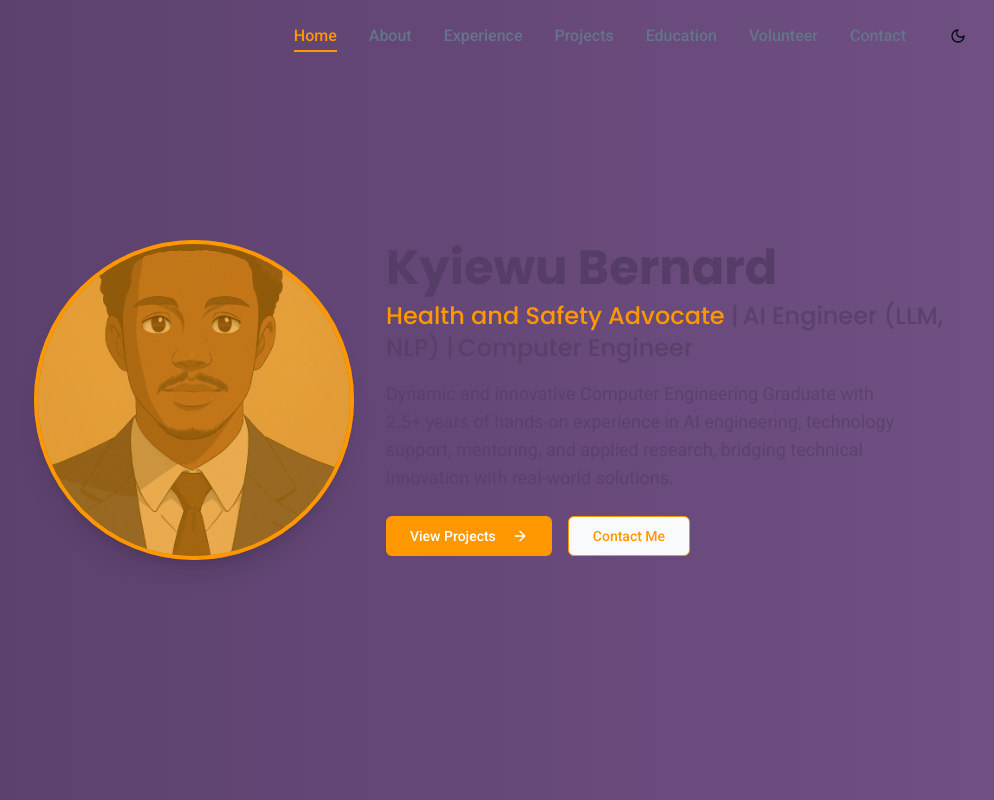
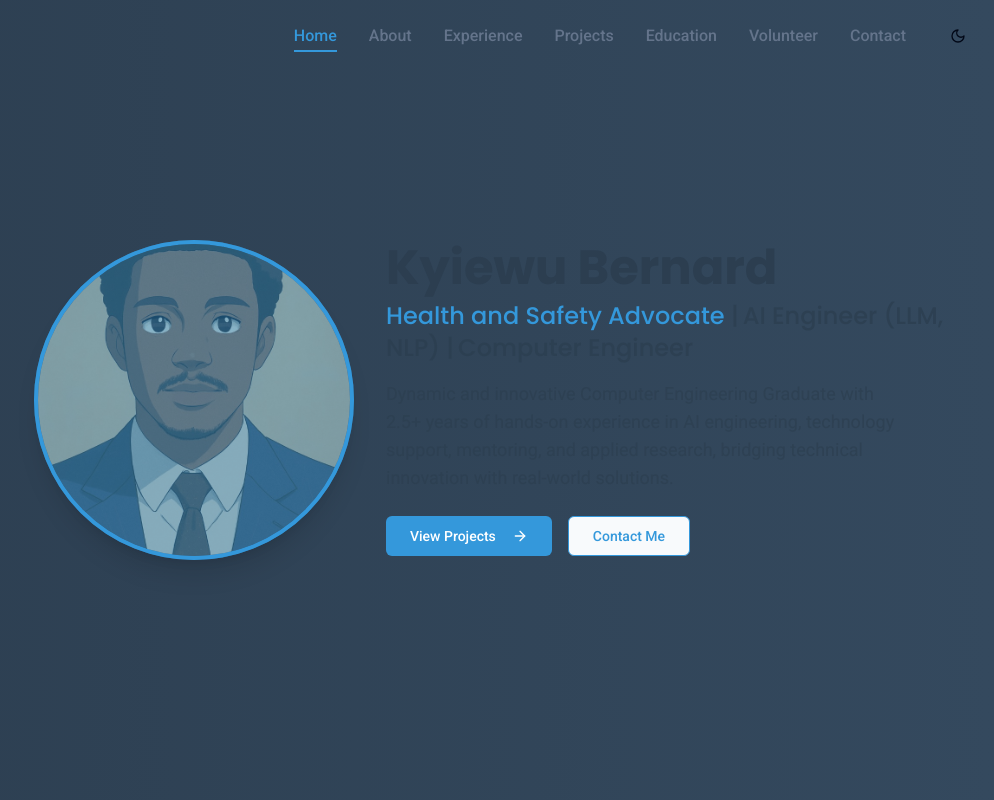
Before and after one commit to Bernard2468/bernard-kyiewu, a React (Vite) app: page / in a window 1280 px wide. Shown: the top 800 px of the page, without its empty margins (286-1280 px from the left). Built offline with nearby package versions, Linux system fonts and the light colour scheme.

Commit message:
Refactor: Update color scheme
Updated the website's color palette to use gray, white, black, and sea blue tones.

```diff
--- a/src/index.css
+++ b/src/index.css
@@ -131,7 +131,7 @@
   }
 
   .hero-gradient {
-    @apply bg-gradient-to-r from-[#563D67] to-[#704F83] dark:from-[#704F83] dark:to-[#563D67];
+    @apply bg-gradient-to-r from-[#2C3E50] to-[#34495E] dark:from-[#34495E] dark:to-[#2C3E50];
   }
 }
 
@@ -158,13 +158,13 @@ html {
 }
 
 .dark ::-webkit-scrollbar-track {
-  background: #563D67;
+  background: #2C3E50;
 }
 
 .dark ::-webkit-scrollbar-thumb {
-  background: #704F83;
+  background: #34495E;
 }
 
 .dark ::-webkit-scrollbar-thumb:hover {
-  background: #8B6A9F;
+  background: #5D6D7E;
 }
--- a/src/pages/Index.tsx
+++ b/src/pages/Index.tsx
@@ -14,7 +14,7 @@ const Index = () => {
   const { isDarkMode, toggleTheme } = useTheme();
 
   return (
-    <div className="min-h-screen bg-white dark:bg-[#563D67]">
+    <div className="min-h-screen bg-white dark:bg-[#2C3E50]">
       <Header toggleTheme={toggleTheme} isDarkMode={isDarkMode} />
 
       <main>
--- a/tailwind.config.ts
+++ b/tailwind.config.ts
@@ -64,15 +64,15 @@ export default {
 					ring: 'hsl(var(--sidebar-ring))'
 				},
 				portfolio: {
-					'navy': '#563D67', // Changed from dark blue to a rich purple
-					'light-navy': '#704F83', // Lighter purple shade
-					'lightest-navy': '#8B6A9F', // Even lighter purple shade
-					'slate': '#8892B0',
-					'light-slate': '#A8B2D1',
-					'lightest-slate': '#CCD6F6',
-					'white': '#E6F1FF',
-					'amber': '#FF9800',
-					'dark-amber': '#F57C00',
+					'navy': '#2C3E50', // Deep sea blue
+					'light-navy': '#34495E', // Lighter sea blue
+					'lightest-navy': '#5D6D7E', // Even lighter sea blue
+					'slate': '#7F8C8D',
+					'light-slate': '#95A5A6',
+					'lightest-slate': '#ECF0F1',
+					'white': '#FFFFFF',
+					'amber': '#3498DB', // Changed to sea blue
+					'dark-amber': '#2980B9', // Darker sea blue
 				}
 			},
 			fontFamily: {
```
